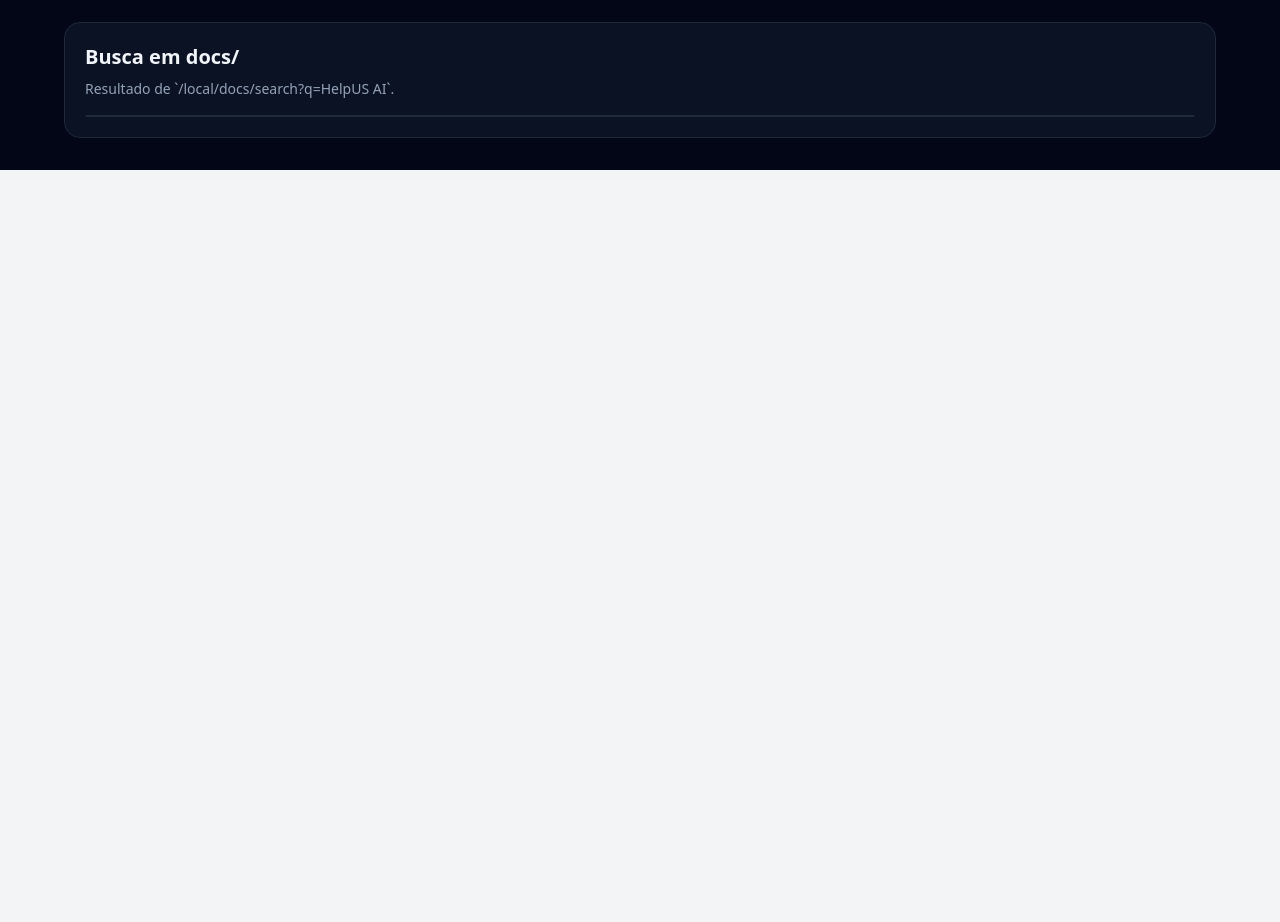
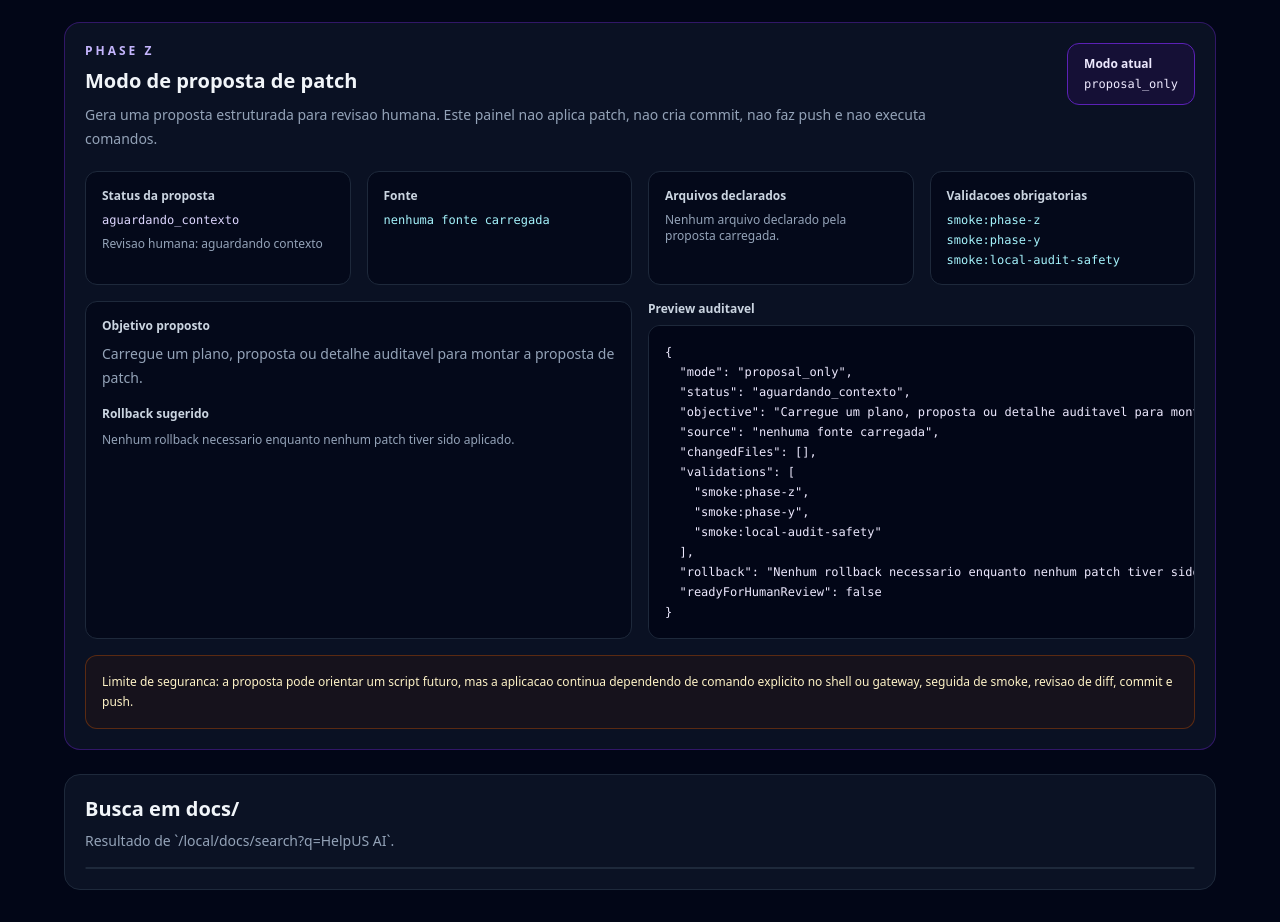
Before and after one commit to HelpUSA/helpus-ai, a Next.js app in the folder frontend/: page /admin/local in a window 1280 px wide. Shown: the part 3997-4919 px from the top of the page. Before the commit the page ends 4167 px from the top, so only its background shows below. Built offline with nearby package versions, Linux system fonts and the light colour scheme.

Commit message:
feat: add patch proposal mode

```diff
--- a/frontend/src/app/admin/local/page.tsx
+++ b/frontend/src/app/admin/local/page.tsx
@@ -147,6 +147,74 @@ function summarizeStructuredProposalRisk(value: unknown): StructuredProposalRisk
   return fallback
 }
 
+
+interface PatchProposalPreview {
+  mode: string
+  status: string
+  objective: string
+  source: string
+  changedFiles: string[]
+  validations: string[]
+  rollback: string
+  readyForHumanReview: boolean
+}
+
+function buildPatchProposalPreview(value: unknown): PatchProposalPreview {
+  const fallback: PatchProposalPreview = {
+    mode: 'proposal_only',
+    status: 'aguardando_contexto',
+    objective: 'Carregue um plano, proposta ou detalhe auditavel para montar a proposta de patch.',
+    source: 'nenhuma fonte carregada',
+    changedFiles: [],
+    validations: ['smoke:phase-z', 'smoke:phase-y', 'smoke:local-audit-safety'],
+    rollback: 'Nenhum rollback necessario enquanto nenhum patch tiver sido aplicado.',
+    readyForHumanReview: false,
+  }
+
+  if (!value || typeof value !== 'object') return fallback
+
+  const record = value as Record<string, unknown>
+  const candidates = [
+    record.intent,
+    record.objective,
+    record.note,
+    record.reason,
+  ]
+
+  const objective =
+    candidates.find(
+      (candidate) => typeof candidate === 'string' && candidate.trim(),
+    ) || 'Revisar a proposta carregada antes de preparar qualquer alteracao.'
+
+  const rawFiles =
+    Array.isArray(record.changed_files)
+      ? record.changed_files
+      : Array.isArray(record.files)
+        ? record.files
+        : []
+
+  const changedFiles = rawFiles
+    .filter((item): item is string => typeof item === 'string')
+    .map((item) => item.trim())
+    .filter(Boolean)
+    .slice(0, 20)
+
+  return {
+    mode: 'proposal_only',
+    status: 'pronto_para_revisao_humana',
+    objective: String(objective),
+    source:
+      typeof record.proposal_id === 'string'
+        ? `proposal_id:${record.proposal_id}`
+        : 'objeto carregado no painel local',
+    changedFiles,
+    validations: ['smoke:phase-z', 'smoke:phase-y', 'smoke:local-audit-safety'],
+    rollback:
+      'Se um patch futuro falhar, restaurar somente os arquivos declarados ou reverter o commit correspondente.',
+    readyForHumanReview: true,
+  }
+}
+
 function findProposalId(value: unknown): string {
   if (!value || typeof value !== 'object') return ''
   const record = value as Record<string, unknown>
@@ -215,6 +283,9 @@ export default function AdminLocalReadonlyPage() {
 
   const isAdminAllowed = !adminEmails.length || (profileEmail ? adminEmails.includes(profileEmail) : false)
   const structuredProposalRisk = summarizeStructuredProposalRisk(customPlan || proposalResult || proposalDetail || proposals)
+  const patchProposalPreview = buildPatchProposalPreview(
+    proposalDetail || proposalResult || customPlan || proposals,
+  )
 
   useEffect(() => {
     const token = window.localStorage.getItem('helpus_google_token') || ''
@@ -862,7 +933,96 @@ export default function AdminLocalReadonlyPage() {
           </article>
         </section>
 
+
         <section className="grid gap-6 lg:grid-cols-2">
+          <article className="rounded-2xl border border-violet-900/60 bg-slate-900/70 p-5 lg:col-span-2">
+            <div className="flex flex-wrap items-start justify-between gap-4">
+              <div>
+                <p className="text-xs font-semibold uppercase tracking-[0.25em] text-violet-300">
+                  Phase Z
+                </p>
+                <h2 className="mt-2 text-xl font-semibold">Modo de proposta de patch</h2>
+                <p className="mt-2 max-w-4xl text-sm leading-6 text-slate-400">
+                  Gera uma proposta estruturada para revisao humana. Este painel nao aplica patch,
+                  nao cria commit, nao faz push e nao executa comandos.
+                </p>
+              </div>
+
+              <div className="rounded-xl border border-violet-800 bg-violet-950/30 px-4 py-3 text-xs text-violet-100">
+                <p className="font-semibold">Modo atual</p>
+                <p className="mt-1 font-mono">{patchProposalPreview.mode}</p>
+              </div>
+            </div>
+
+            <div className="mt-5 grid gap-4 md:grid-cols-2 xl:grid-cols-4">
+              <div className="rounded-xl border border-slate-800 bg-slate-950/70 p-4">
+                <p className="text-xs font-semibold text-slate-300">Status da proposta</p>
+                <p className="mt-2 font-mono text-xs text-violet-200">
+                  {patchProposalPreview.status}
+                </p>
+                <p className="mt-2 text-xs text-slate-400">
+                  Revisao humana: {patchProposalPreview.readyForHumanReview ? 'pronta' : 'aguardando contexto'}
+                </p>
+              </div>
+
+              <div className="rounded-xl border border-slate-800 bg-slate-950/70 p-4">
+                <p className="text-xs font-semibold text-slate-300">Fonte</p>
+                <p className="mt-2 break-all font-mono text-xs text-cyan-200">
+                  {patchProposalPreview.source}
+                </p>
+              </div>
+
+              <div className="rounded-xl border border-slate-800 bg-slate-950/70 p-4">
+                <p className="text-xs font-semibold text-slate-300">Arquivos declarados</p>
+                <p className="mt-2 text-xs text-slate-400">
+                  {patchProposalPreview.changedFiles.length
+                    ? `${patchProposalPreview.changedFiles.length} arquivo(s)`
+                    : 'Nenhum arquivo declarado pela proposta carregada.'}
+                </p>
+              </div>
+
+              <div className="rounded-xl border border-slate-800 bg-slate-950/70 p-4">
+                <p className="text-xs font-semibold text-slate-300">Validacoes obrigatorias</p>
+                <ul className="mt-2 space-y-1">
+                  {patchProposalPreview.validations.map((validation) => (
+                    <li className="font-mono text-xs text-cyan-200" key={validation}>
+                      {validation}
+                    </li>
+                  ))}
+                </ul>
+              </div>
+            </div>
+
+            <div className="mt-4 grid gap-4 lg:grid-cols-2">
+              <div className="rounded-xl border border-slate-800 bg-slate-950/70 p-4">
+                <p className="text-xs font-semibold text-slate-300">Objetivo proposto</p>
+                <p className="mt-2 text-sm leading-6 text-slate-400">
+                  {patchProposalPreview.objective}
+                </p>
+
+                <p className="mt-4 text-xs font-semibold text-slate-300">Rollback sugerido</p>
+                <p className="mt-2 text-xs leading-5 text-slate-400">
+                  {patchProposalPreview.rollback}
+                </p>
+              </div>
+
+              <div>
+                <p className="text-xs font-semibold text-slate-300">Preview auditavel</p>
+                <pre className="mt-2 max-h-80 overflow-auto rounded-xl border border-slate-800 bg-slate-950 p-4 text-xs leading-5 text-violet-100">
+                  {prettyJson(patchProposalPreview)}
+                </pre>
+              </div>
+            </div>
+
+            <p className="mt-4 rounded-xl border border-amber-900/70 bg-amber-950/20 p-4 text-xs leading-5 text-amber-100">
+              Limite de seguranca: a proposta pode orientar um script futuro, mas a aplicacao
+              continua dependendo de comando explicito no shell ou gateway, seguida de smoke,
+              revisao de diff, commit e push.
+            </p>
+          </article>
+        </section>
+
+<section className="grid gap-6 lg:grid-cols-2">
           <article className="rounded-2xl border border-slate-800 bg-slate-900/70 p-5 lg:col-span-2">
             <h2 className="text-xl font-semibold">Busca em docs/</h2>
             <p className="mt-2 text-sm text-slate-400">Resultado de `/local/docs/search?q=HelpUS AI`.</p>
```
Also changed, not shown: package.json (+72 -70 lines), 5 other files (tests, documents, lock files or other folders).
